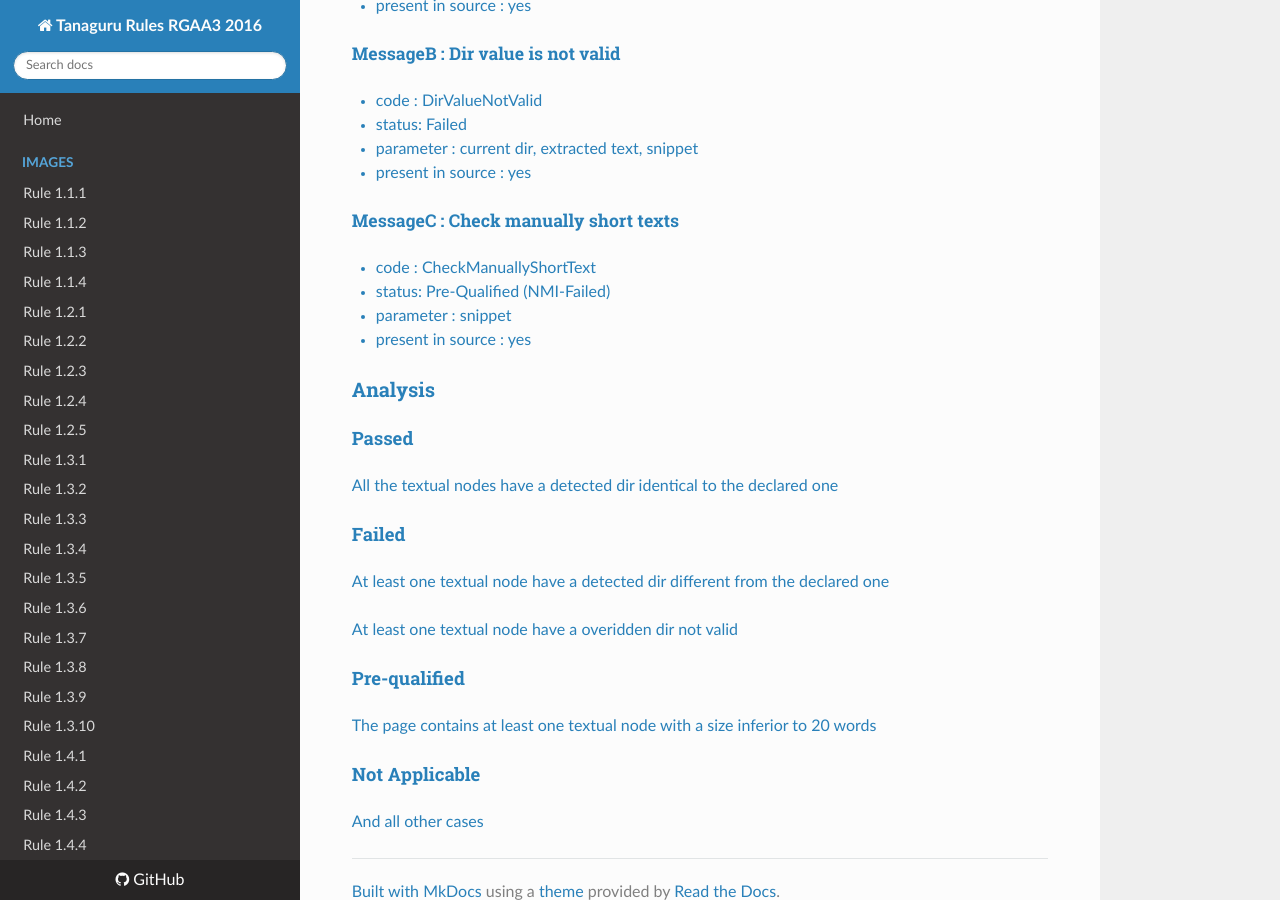
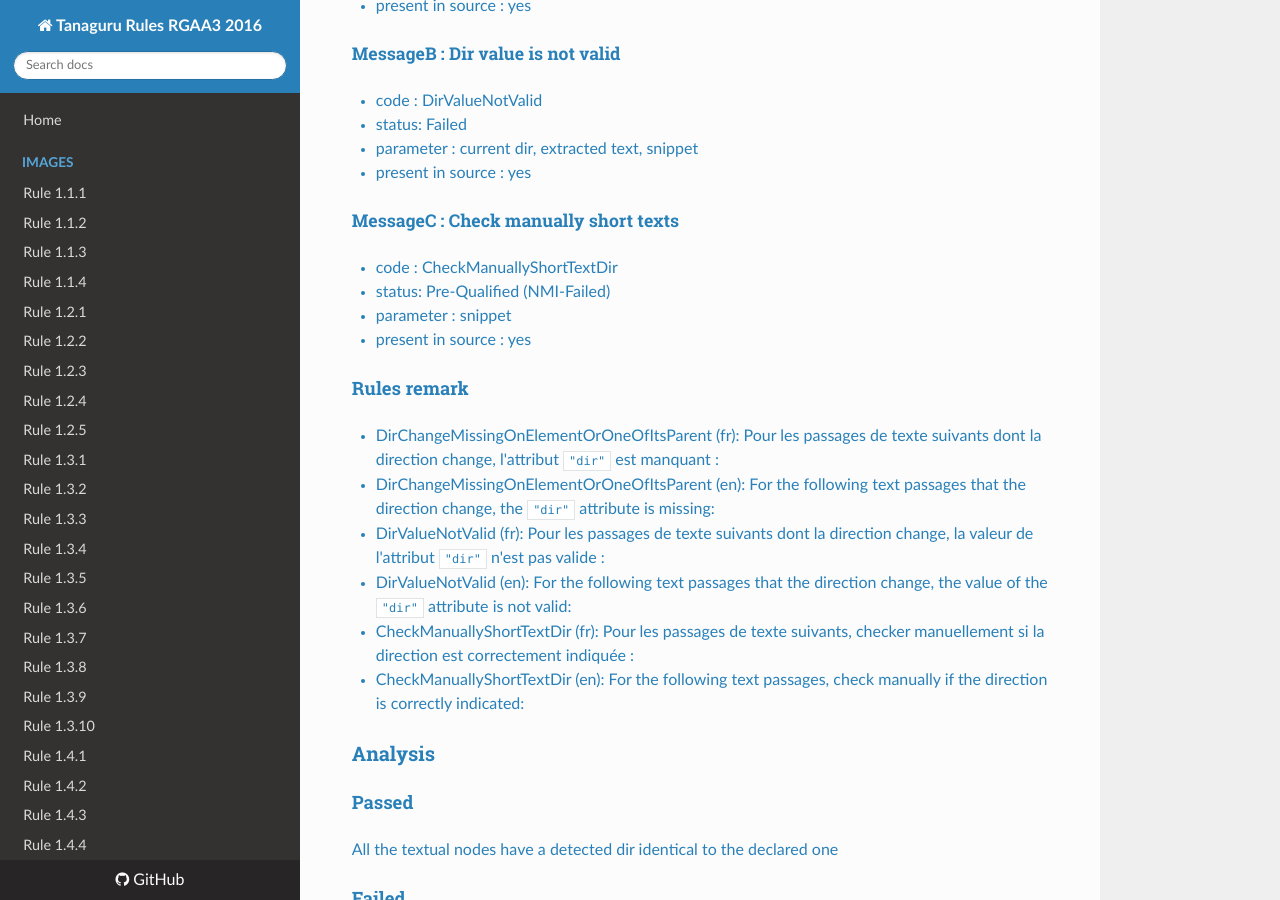
Before and after one commit to Tanaguru/RGAA3-2016, an MkDocs documentation site: the page built from docs/Rule-8-10-2.md, in a window 1280 px wide and 900 px high, scrolled down 2360 px. Built offline with MkDocs 1.6.1, drawn with Linux system fonts in a browser that asks for light colours; nearby versions of some CDN libraries; old or Windows-style settings are respelled for this version of MkDocs.

```diff
--- a/docs/Rule-8-10-2.md
+++ b/docs/Rule-8-10-2.md
@@ -117,10 +117,21 @@ For each occurrence of false-result of **Test3**, raise a MessageC
 
 ##### MessageC : Check manually short texts
 
--   code : CheckManuallyShortText
+-   code : CheckManuallyShortTextDir
 -   status: Pre-Qualified (NMI-Failed)
 -   parameter : snippet
 -   present in source : yes
+
+#### Rules remark
+
+ * DirChangeMissingOnElementOrOneOfItsParent (fr): Pour les passages de texte suivants dont la direction change, l'attribut `"dir"` est manquant :
+ * DirChangeMissingOnElementOrOneOfItsParent (en): For the following text passages that the direction change, the `"dir"` attribute is missing:
+
+ * DirValueNotValid (fr): Pour les passages de texte suivants dont la direction change, la valeur de l'attribut `"dir"` n'est pas valide :
+ * DirValueNotValid (en): For the following text passages that the direction change, the value of the `"dir"` attribute is not valid:
+
+ * CheckManuallyShortTextDir (fr): Pour les passages de texte suivants, checker manuellement si la direction est correctement indiqu&eacute;e :
+ * CheckManuallyShortTextDir (en): For the following text passages, check manually if the direction is correctly indicated:
 
 ### Analysis
 
```
Also changed, not shown: docs/Rule-10-7-1.md (+12 -0 lines).
